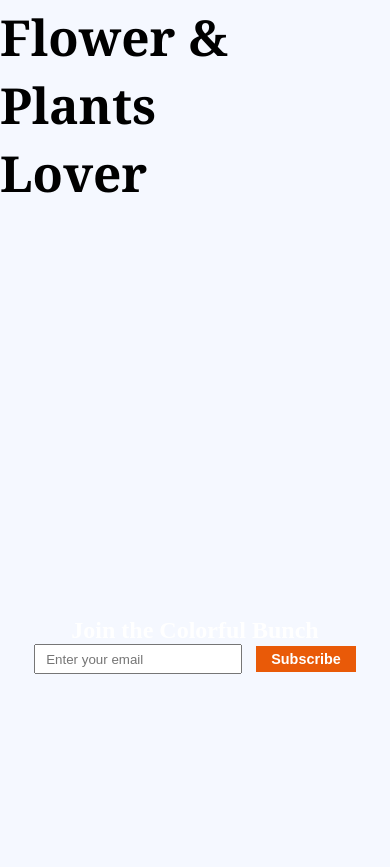
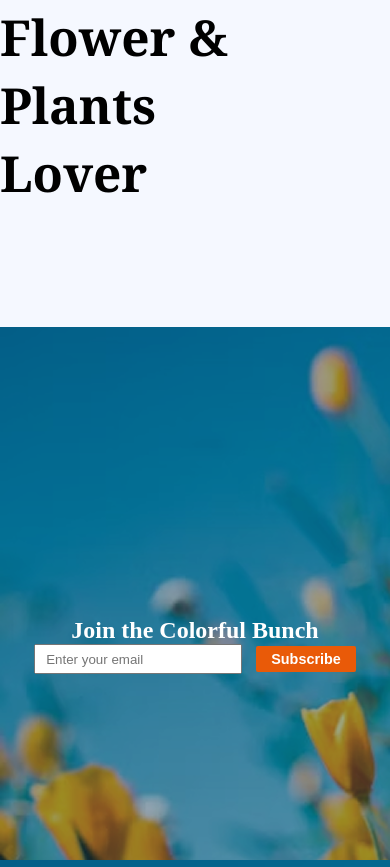
Before and after one commit to asefdx/Vintage, a plain HTML site: page index.html in a window 390 px wide. Shown: the part 2881-3748 px from the top of the page. Drawn offline with Linux system fonts and the light colour scheme; the site is published under a folder, as on GitHub Pages, so addresses that start at the root find nothing.

Commit message:
git path issue solved

```diff
--- a/styles/vintage.css
+++ b/styles/vintage.css
@@ -188,7 +188,7 @@ font-weight: 700;
 .bg{
   height: 100%;
   width: 100%;
-  background: url(/vintage-assests/news-letter-bg.png);
+  background-image:url(../vintage-assests/news-letter-bg.png);
 
 }
 .join-section{
@@ -284,6 +284,7 @@ border: 0;
   .join-section-button{
      font-size: 0.9rem;
     font-weight: 600;
+    border-radius: 2px;
 
  padding: 5px 15px;
 
```
